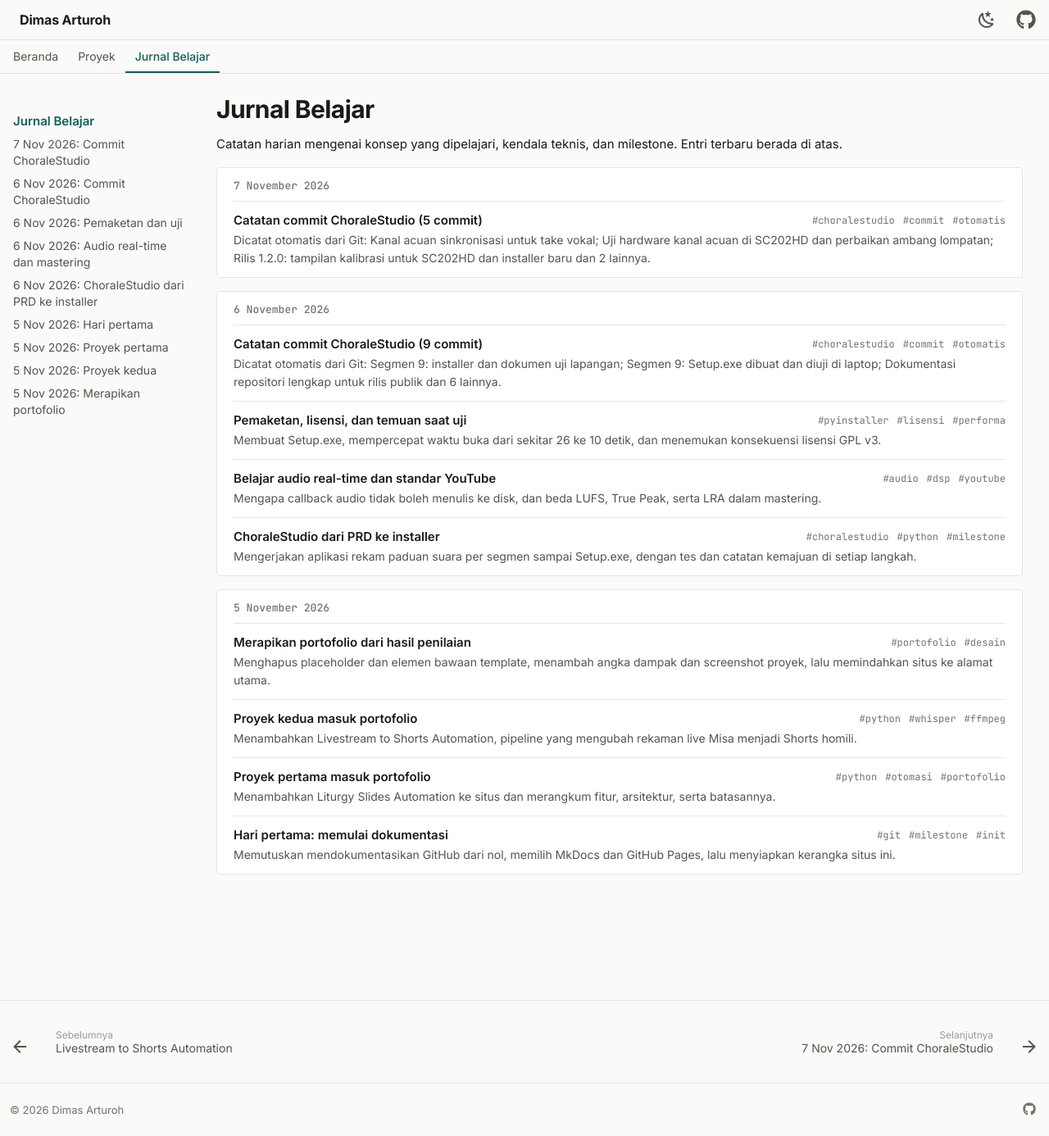
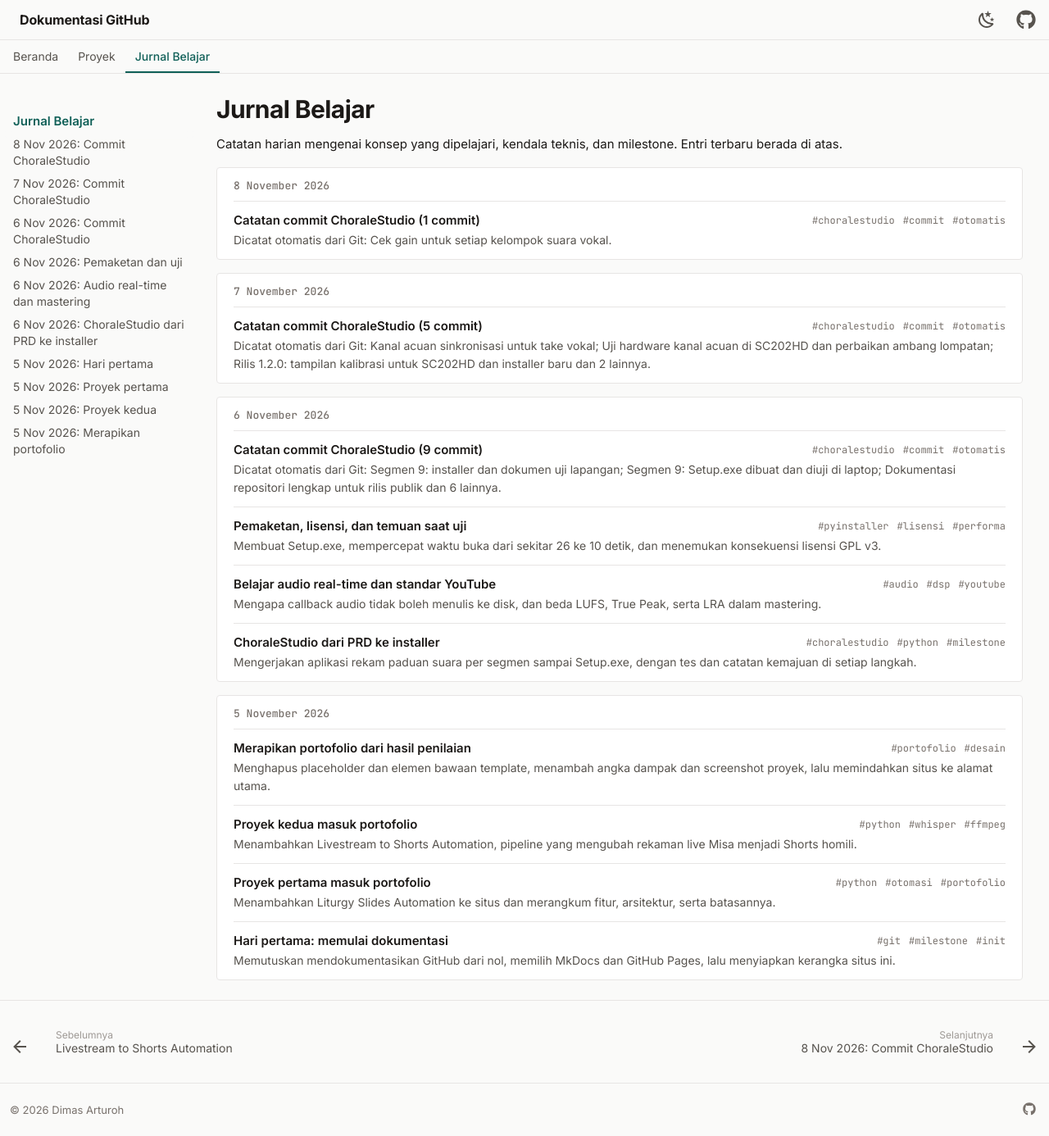
Before and after one commit to dimasarturoh15/dimasarturoh15.github.io, an MkDocs documentation site: the page built from docs/journal/index.md, in a window 1280 px wide and 1386 px high. Shown: the whole window at 82% size. Built offline with MkDocs 1.6.1 and Material for MkDocs 9.7.7, drawn with Linux system fonts in a browser that asks for light colours.

Commit message:
docs: sync ChoraleStudio commit 6df99f8

```diff
--- a/docs/journal/index.md
+++ b/docs/journal/index.md
@@ -6,6 +6,17 @@ hide:
 # Jurnal Belajar
 
 Catatan harian mengenai konsep yang dipelajari, kendala teknis, dan milestone. Entri terbaru berada di atas.
+
+<div class="log-day" data-date="2026-11-08">
+<h2 class="log-date"><time datetime="2026-11-08">8 November 2026</time></h2>
+<ol class="log">
+  <li>
+    <a class="log-title" href="2026-11-08-choralestudio-commit/">Catatan commit ChoraleStudio (1 commit)</a>
+    <span class="tags"><span>#choralestudio</span><span>#commit</span><span>#otomatis</span></span>
+    <p>Dicatat otomatis dari Git: Cek gain untuk setiap kelompok suara vokal.</p>
+  </li>
+</ol>
+</div>
 
 <div class="log-day" data-date="2026-11-07">
 <h2 class="log-date"><time datetime="2026-11-07">7 November 2026</time></h2>
--- a/mkdocs.yml
+++ b/mkdocs.yml
@@ -1,4 +1,4 @@
-site_name: Dimas Arturoh
+site_name: Dokumentasi GitHub
 site_description: Proyek otomasi Python dan jurnal belajar saya.
 site_author: Dimas Arturoh
 
@@ -59,6 +59,7 @@ nav:
       - Livestream to Shorts Automation: projects/livestream-to-shorts-automation.md
   - Jurnal Belajar:
       - journal/index.md
+      - "8 Nov 2026: Commit ChoraleStudio": journal/2026-11-08-choralestudio-commit.md
       - "7 Nov 2026: Commit ChoraleStudio": journal/2026-11-07-choralestudio-commit.md
       - "6 Nov 2026: Commit ChoraleStudio": journal/2026-11-06-choralestudio-commit.md
       - "6 Nov 2026: Pemaketan dan uji": journal/2026-11-06-pemaketan-dan-uji.md
```
Also changed, not shown: docs/index.md (+3 -3 lines), docs/journal/2026-11-08-choralestudio-commit.md (added, +23 -0 lines), docs/projects/choralestudio.md (+1 -0 lines).
